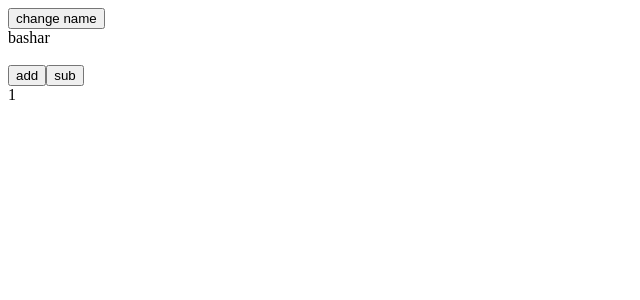
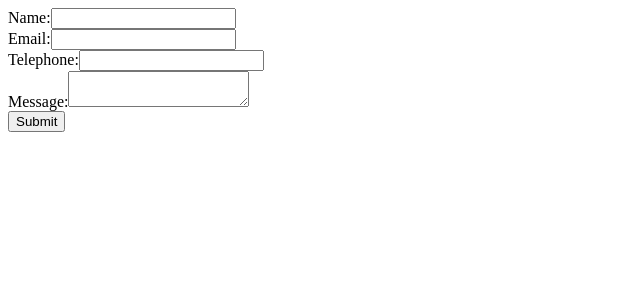
Before and after one commit to BasharAlwarad/reactFundamentals, a React (Vite) app: page / in a window 1280 px wide. Shown: the top 300 px of the page, without its empty margins (0-640 px from the left). Built offline with nearby package versions, Linux system fonts and the light colour scheme; the HTML template or start-up script is replaced by a standard one.

Commit message:
forms with out handlechange

```diff
--- a/src/App.jsx
+++ b/src/App.jsx
@@ -1,29 +1,54 @@
 import { useState } from 'react';
-import Button from './components/Button';
-import Name from './components/Name';
 
 function App() {
-  //      var   reset value         default value
-  const [name, setName] = useState('bashar');
+  const [form, setForm] = useState({
+    name: '',
+    email: '',
+    telephone: '',
+    message: '',
+  });
 
-  const [number, setNumber] = useState(1);
-
-  const add = () => {
-    setNumber((x) => x + 1);
+  const handleSubmit = (e) => {
+    e.preventDefault();
+    const { name, email, telephone, message } = e.target;
+    setForm({
+      ...form,
+      name: name.value,
+      email: email.value,
+      telephone: telephone.value,
+      message: message.value,
+    });
   };
 
   return (
     <div>
-      <Button title={'change name'} setName={setName} />
-      <br />
-      <Name name={name} />
-      <br />
-      <button onClick={add}>add</button>
-      <button onClick={() => setNumber((x) => x - 1)}>sub</button>
-      <br />
-      {number}
-      <br />
-      <br />
+      <form onSubmit={handleSubmit}>
+        <div>
+          <label>Name:</label>
+          <input type="text" name="name" />
+        </div>
+
+        <div>
+          <label>Email:</label>
+          <input type="email" name="email" />
+        </div>
+
+        <div>
+          <label>Telephone:</label>
+          <input type="tel" name="telephone" />
+        </div>
+
+        <div>
+          <label>Message:</label>
+          <textarea name="message" />
+        </div>
+
+        <button type="submit">Submit</button>
+      </form>
+      <p>{form.name} </p>
+      <p>{form.email} </p>
+      <p>{form.telephone} </p>
+      <p>{form.message} </p>
     </div>
   );
 }
--- a/src/components/Button.jsx
+++ /dev/null
@@ -1,9 +0,0 @@
-const Button = ({ title, setName }) => {
-  const changeName = () => {
-    setName('John');
-  };
-
-  return <button onClick={changeName}>{title} </button>;
-};
-
-export default Button;
--- a/src/components/Name.jsx
+++ /dev/null
@@ -1,5 +0,0 @@
-const Name = ({ name }) => {
-  return <div> {name} </div>;
-};
-
-export default Name;
```
